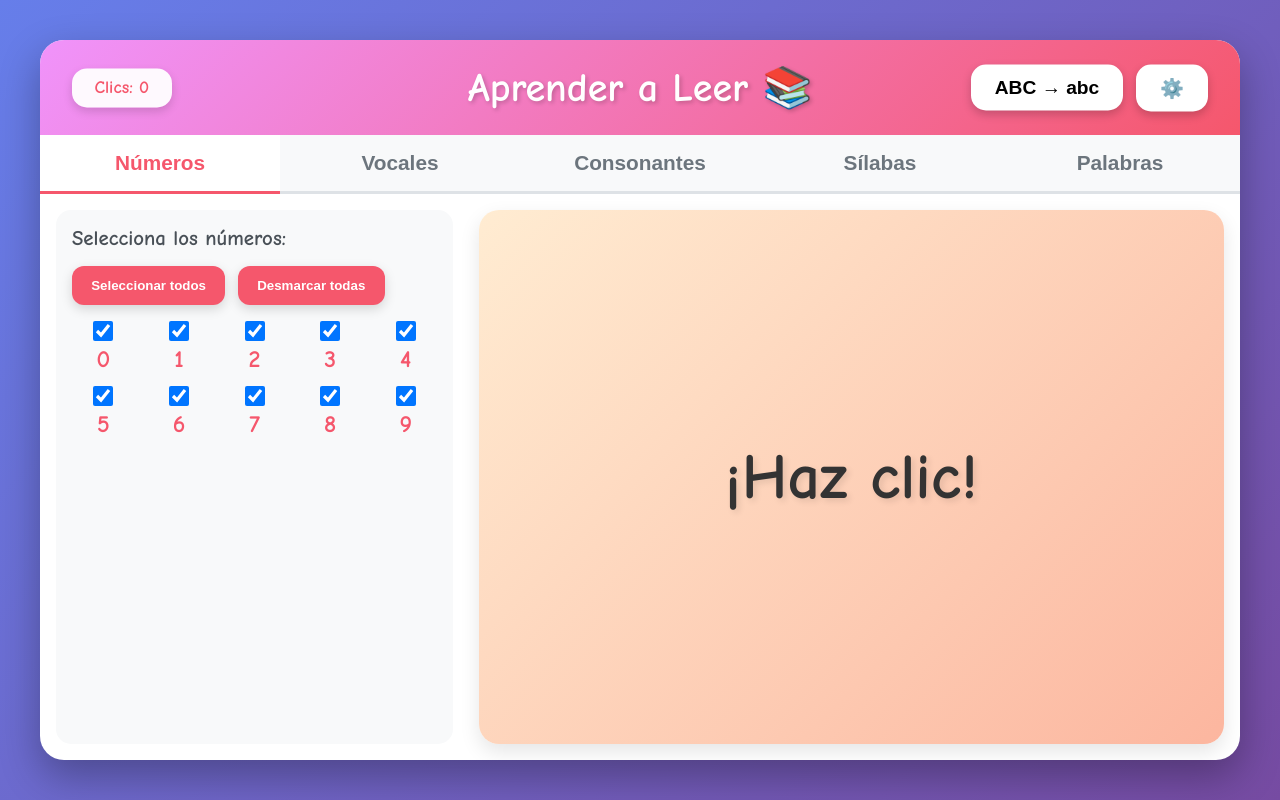
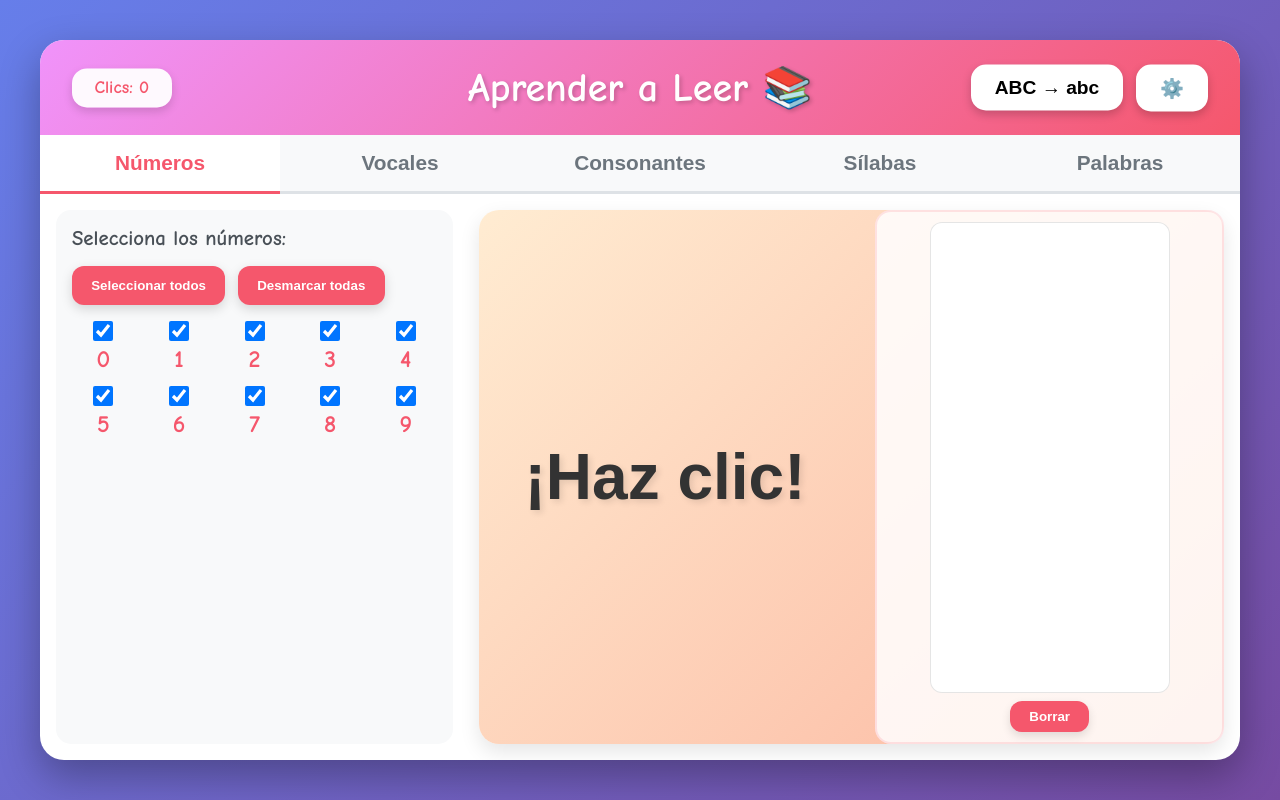
Before and after one commit to ironbar/aprender-a-leer, a plain HTML site: page index.html in a window 1280 px wide. Drawn offline with Linux system fonts and the light colour scheme.

Commit message:
Allow writing canvas to fill available height

```diff
--- a/index.html
+++ b/index.html
@@ -72,14 +72,26 @@
                     </div>
                 </div>
                 <div class="display-area" id="numerosDisplay">
-                    <div class="letter-display">¡Haz clic!</div>
+                    <div class="display-interactive">
+                        <button type="button" class="letter-display" data-sampling-button="numeros">¡Haz clic!</button>
+                        <div class="writing-canvas" data-writing-area="numeros">
+                            <canvas class="writing-surface" data-writing-canvas="numeros"></canvas>
+                            <button type="button" class="erase-writing" data-erase-button="numeros">Borrar</button>
+                        </div>
+                    </div>
                 </div>
             </div>
 
             <!-- Vocales Tab -->
             <div id="vocales" class="tab-content">
                 <div class="display-area" id="vocalesDisplay">
-                    <div class="letter-display">¡Haz clic!</div>
+                    <div class="display-interactive">
+                        <button type="button" class="letter-display" data-sampling-button="vocales">¡Haz clic!</button>
+                        <div class="writing-canvas" data-writing-area="vocales">
+                            <canvas class="writing-surface" data-writing-canvas="vocales"></canvas>
+                            <button type="button" class="erase-writing" data-erase-button="vocales">Borrar</button>
+                        </div>
+                    </div>
                 </div>
             </div>
 
@@ -96,7 +108,13 @@
                     </div>
                 </div>
                 <div class="display-area" id="consonantesDisplay">
-                    <div class="letter-display">¡Haz clic!</div>
+                    <div class="display-interactive">
+                        <button type="button" class="letter-display" data-sampling-button="consonantes">¡Haz clic!</button>
+                        <div class="writing-canvas" data-writing-area="consonantes">
+                            <canvas class="writing-surface" data-writing-canvas="consonantes"></canvas>
+                            <button type="button" class="erase-writing" data-erase-button="consonantes">Borrar</button>
+                        </div>
+                    </div>
                 </div>
             </div>
 
--- a/script.js
+++ b/script.js
@@ -350,43 +350,47 @@ selectNoNumbersButton.addEventListener('click', () => {
 });
 
 const numerosDisplay = document.getElementById('numerosDisplay');
-numerosDisplay.addEventListener('click', () => {
+const numerosButton = numerosDisplay ? numerosDisplay.querySelector('[data-sampling-button="numeros"]') : null;
+if (numerosButton) {
+    numerosButton.addEventListener('click', () => {
         if (isInteractionDisabled()) {
             return;
         }
-    const displayElement = numerosDisplay.querySelector('.letter-display');
 
         if (activeNumbers.size === 0) {
-        displayElement.textContent = '¡Selecciona números!';
-        adjustTextSize(displayElement);
+            numerosButton.textContent = '¡Selecciona números!';
+            adjustTextSize(numerosButton);
             return;
         }
 
         const activeNumbersArray = Array.from(activeNumbers);
         const randomNumber = getRandomElementExcluding(activeNumbersArray, lastNumber);
         lastNumber = randomNumber;
-    displayElement.textContent = randomNumber;
-    adjustTextSize(displayElement);
+        numerosButton.textContent = randomNumber;
+        adjustTextSize(numerosButton);
         incrementSamplingCounter();
         startSamplingCooldown();
         triggerRandomEffect();
     });
+}
 
 // Vocales Tab
 const vocalesDisplay = document.getElementById('vocalesDisplay');
-vocalesDisplay.addEventListener('click', () => {
+const vocalesButton = vocalesDisplay ? vocalesDisplay.querySelector('[data-sampling-button="vocales"]') : null;
+if (vocalesButton) {
+    vocalesButton.addEventListener('click', () => {
         if (isInteractionDisabled()) {
             return;
         }
         const randomVowel = getRandomElementExcluding(vowels, lastVowel);
         lastVowel = randomVowel;
-    const displayElement = vocalesDisplay.querySelector('.letter-display');
-    displayElement.textContent = applyCase(randomVowel);
-    adjustTextSize(displayElement);
+        vocalesButton.textContent = applyCase(randomVowel);
+        adjustTextSize(vocalesButton);
         incrementSamplingCounter();
         startSamplingCooldown();
         triggerRandomEffect();
     });
+}
 
 // Consonantes Tab
 const consonantsTabGrid = document.getElementById('consonantsTabGrid');
@@ -440,27 +444,29 @@ deselectAllConsonantLettersButton.addEventListener('click', () => {
 });
 
 const consonantesDisplay = document.getElementById('consonantesDisplay');
-consonantesDisplay.addEventListener('click', () => {
+const consonantesButton = consonantesDisplay ? consonantesDisplay.querySelector('[data-sampling-button="consonantes"]') : null;
+if (consonantesButton) {
+    consonantesButton.addEventListener('click', () => {
         if (isInteractionDisabled()) {
             return;
         }
-    const displayElement = consonantesDisplay.querySelector('.letter-display');
 
         if (activeConsonantLetters.size === 0) {
-        displayElement.textContent = '¡Selecciona consonantes!';
-        adjustTextSize(displayElement);
+            consonantesButton.textContent = '¡Selecciona consonantes!';
+            adjustTextSize(consonantesButton);
             return;
         }
 
         const activeConsonantLettersArray = Array.from(activeConsonantLetters);
         const randomConsonant = getRandomElementExcluding(activeConsonantLettersArray, lastConsonant);
         lastConsonant = randomConsonant;
-    displayElement.textContent = applyCase(randomConsonant);
-    adjustTextSize(displayElement);
+        consonantesButton.textContent = applyCase(randomConsonant);
+        adjustTextSize(consonantesButton);
         incrementSamplingCounter();
         startSamplingCooldown();
         triggerRandomEffect();
     });
+}
 
 // Sílabas Tab
 // Initialize consonants grid
--- a/styles.css
+++ b/styles.css
@@ -359,7 +359,7 @@ main {
     align-items: center;
     justify-content: center;
     text-align: center;
-    cursor: pointer;
+    cursor: default;
     transition: transform 0.2s, box-shadow 0.2s;
     box-shadow: 0 8px 20px rgba(0, 0, 0, 0.1);
     margin-top: clamp(0.5rem, 2vh, 1.5rem);
@@ -380,6 +380,15 @@ body.sampling-cooldown .display-area {
     box-shadow: 0 6px 16px rgba(0, 0, 0, 0.12);
 }
 
+.display-interactive {
+    display: flex;
+    gap: clamp(0.75rem, 2vw, 1.5rem);
+    width: 100%;
+    height: 100%;
+    align-items: stretch;
+    justify-content: center;
+}
+
 .letter-display {
     font-size: 4rem; /* Default fallback, will be overridden by JavaScript */
     font-weight: bold;
@@ -388,6 +397,65 @@ body.sampling-cooldown .display-area {
     user-select: none;
     animation: fadeIn 0.3s ease-in;
     line-height: 1;
+    background: none;
+    border: none;
+    display: flex;
+    flex: 1;
+    align-items: center;
+    justify-content: center;
+    padding: clamp(1rem, 3vh, 2rem);
+    border-radius: 16px;
+    cursor: pointer;
+}
+
+.letter-display:focus-visible {
+    outline: 3px solid rgba(245, 87, 108, 0.6);
+    outline-offset: 4px;
+}
+
+.writing-canvas {
+    background: rgba(255, 255, 255, 0.85);
+    border-radius: 16px;
+    padding: clamp(0.75rem, 1.5vh, 1.2rem);
+    display: flex;
+    flex-direction: column;
+    align-items: center;
+    gap: clamp(0.5rem, 1vh, 0.8rem);
+    box-shadow: inset 0 0 0 2px rgba(245, 87, 108, 0.15);
+    flex: 1;
+    align-self: stretch;
+    min-height: 0;
+}
+
+.writing-surface {
+    width: 100%;
+    max-width: clamp(160px, 25vw, 240px);
+    flex: 1;
+    height: 100%;
+    background: #ffffff;
+    border-radius: 12px;
+    box-shadow: inset 0 0 0 1px rgba(0, 0, 0, 0.1);
+    min-height: 0;
+}
+
+.erase-writing {
+    background: #f5576c;
+    color: #ffffff;
+    border: none;
+    border-radius: 12px;
+    padding: clamp(0.4rem, 1vh, 0.7rem) clamp(0.8rem, 1.5vw, 1.2rem);
+    font-weight: bold;
+    cursor: pointer;
+    box-shadow: 0 4px 10px rgba(0, 0, 0, 0.12);
+}
+
+.erase-writing:hover {
+    background: #f86f80;
+}
+
+.erase-writing:focus-visible {
+    outline: 3px solid rgba(245, 87, 108, 0.6);
+    outline-offset: 3px;
 }
 
 .numbers-selector {
```
Lines whose indentation alone changed are shown as unchanged.
